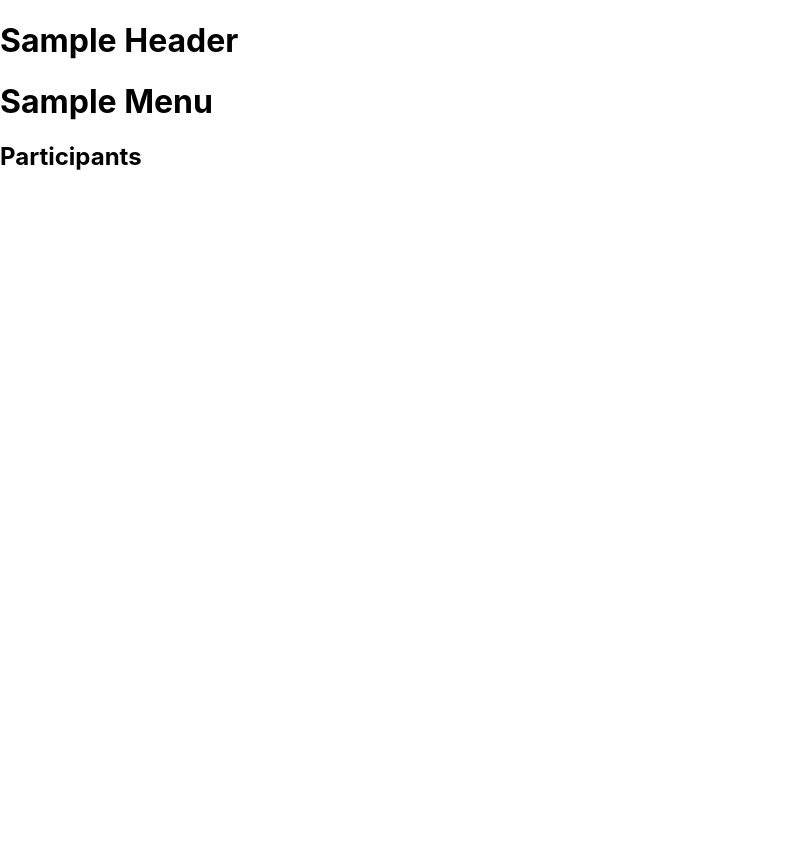
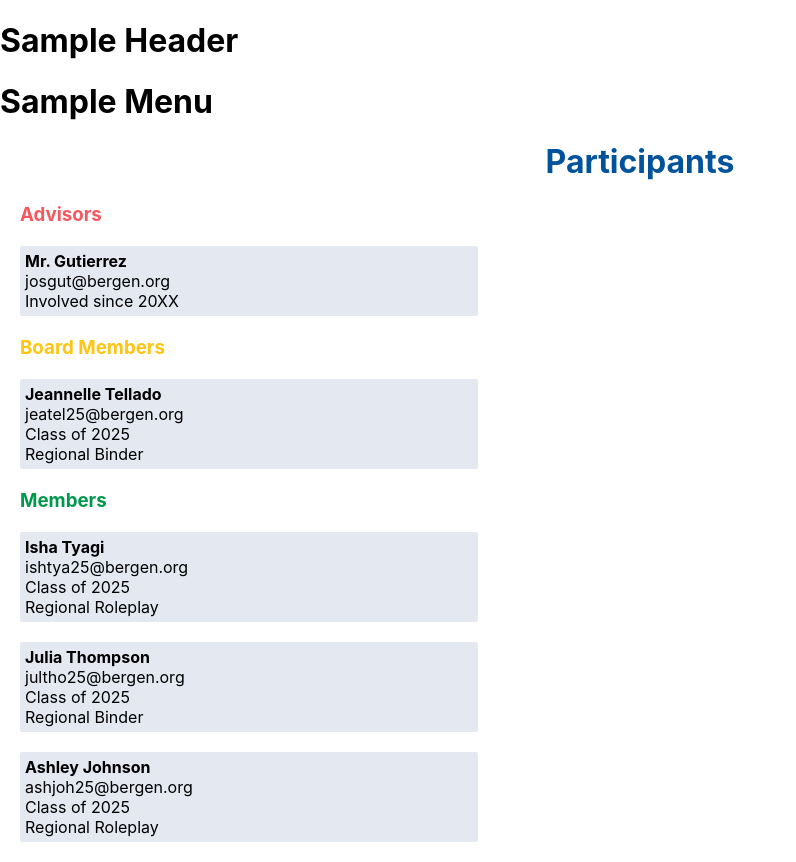
Before and after one commit to ishaaty/rapidPrototype, a React (Create React App) app in the folder rp-project/: page /participants in a window 1280 px wide. Shown: the whole page, without its empty margins (0-796 px from the left). Before the commit the page ends 800 px from the top, so only its background shows below. Built offline with nearby package versions, Linux system fonts and the light colour scheme.

Commit message:
Added participant participants page

```diff
--- /dev/null
+++ b/rp-project/src/components/AdminCard/AdminCard.css
@@ -0,0 +1,11 @@
+.container {
+    background-color: #E3E8F1;
+    padding: 5px;
+    border-radius: 2px;
+    width: 35%;
+    height: 30%;
+}
+
+#name, .data {
+    margin: 0px;
+}
--- /dev/null
+++ b/rp-project/src/components/AdminCard/AdminCard.js
@@ -0,0 +1,14 @@
+import './AdminCard.css';
+
+export default function AdminCard(props) {
+    return (
+        <>
+            <div class="container">
+                <h4 id="name">{props.name}</h4>
+                <p class="data">{props.email}</p>
+                <p class="data">{"Involved since " + props.year}</p>
+            </div>
+
+        </>
+    )
+}
--- /dev/null
+++ b/rp-project/src/components/ParticipantCard/ParticipantCard.css
@@ -0,0 +1,12 @@
+.container {
+    background-color: #E3E8F1;
+    padding: 2px;
+    margin: 20px;
+    border-radius: 2px;
+    width: 35%;
+    height: 30%;
+}
+
+#name, .data {
+    margin: 0px;
+}
--- /dev/null
+++ b/rp-project/src/components/ParticipantCard/ParticipantCard.js
@@ -0,0 +1,14 @@
+import './ParticipantCard.css';
+
+export default function ParticipantCard(props) {
+    return (
+        <>
+            <div class="container">
+                <h4 id="name">{props.name}</h4>
+                <p class="data">{props.email}</p>
+                <p class="data">{"Class of " + props.grade}</p>
+                <p class="data">{props.events}</p>
+            </div>
+        </>
+    )
+}
--- a/rp-project/src/pages/Participants/Participants.css
+++ b/rp-project/src/pages/Participants/Participants.css
@@ -0,0 +1,20 @@
+#partheader {
+    color: #00529B;
+    text-align: center;
+}
+
+#advisors {
+    color: #F5585E;
+}
+
+#board {
+    color: #FFC511;
+}
+
+#member {
+    color: #00984D;
+}
+
+#advisors, #board, #member {
+    margin-left: 20px;
+}
--- a/rp-project/src/pages/Participants/Participants.js
+++ b/rp-project/src/pages/Participants/Participants.js
@@ -1,13 +1,29 @@
 import './Participants.css';
 import Header from '../../components/Header/Header'
 import Menu from '../../components/Menu/Menu'
+import ParticipantCard from '../../components/ParticipantCard/ParticipantCard'
+import AdminCard from '../../components/AdminCard/AdminCard'
 
 export default function Participants() {
     return (
         <>
             <Header />
             <Menu />
-            <h2>Participants</h2>
+            <h1 id="partheader">Participants</h1>
+            <div>
+                <h3 id="advisors">Advisors</h3>
+                <AdminCard name="Mr. Gutierrez" email="josgut@bergen.org" year="20XX"/>
+            </div>
+            <div>
+                <h3 id="board">Board Members</h3>
+                <ParticipantCard name="Jeannelle Tellado" email="jeatel25@bergen.org" grade="2025" events="Regional Binder"/>
+            </div>
+            <div>
+                <h3 id="member">Members</h3>
+                <ParticipantCard name="Isha Tyagi" email="ishtya25@bergen.org" grade="2025" events="Regional Roleplay"/>
+                <ParticipantCard name="Julia Thompson" email="jultho25@bergen.org" grade="2025" events="Regional Binder"/>
+                <ParticipantCard name="Ashley Johnson" email="ashjoh25@bergen.org" grade="2025" events="Regional Roleplay"/>
+            </div>
         </>
     )
 }
```
